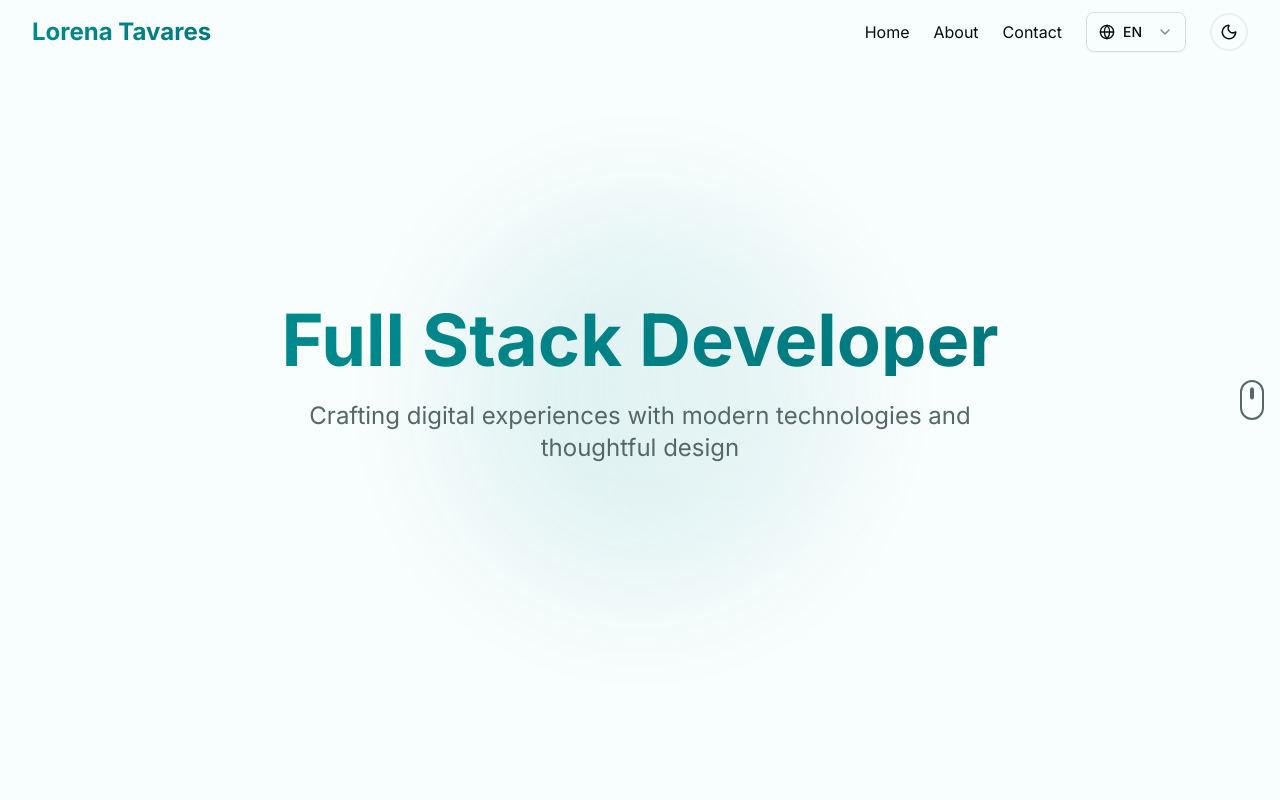
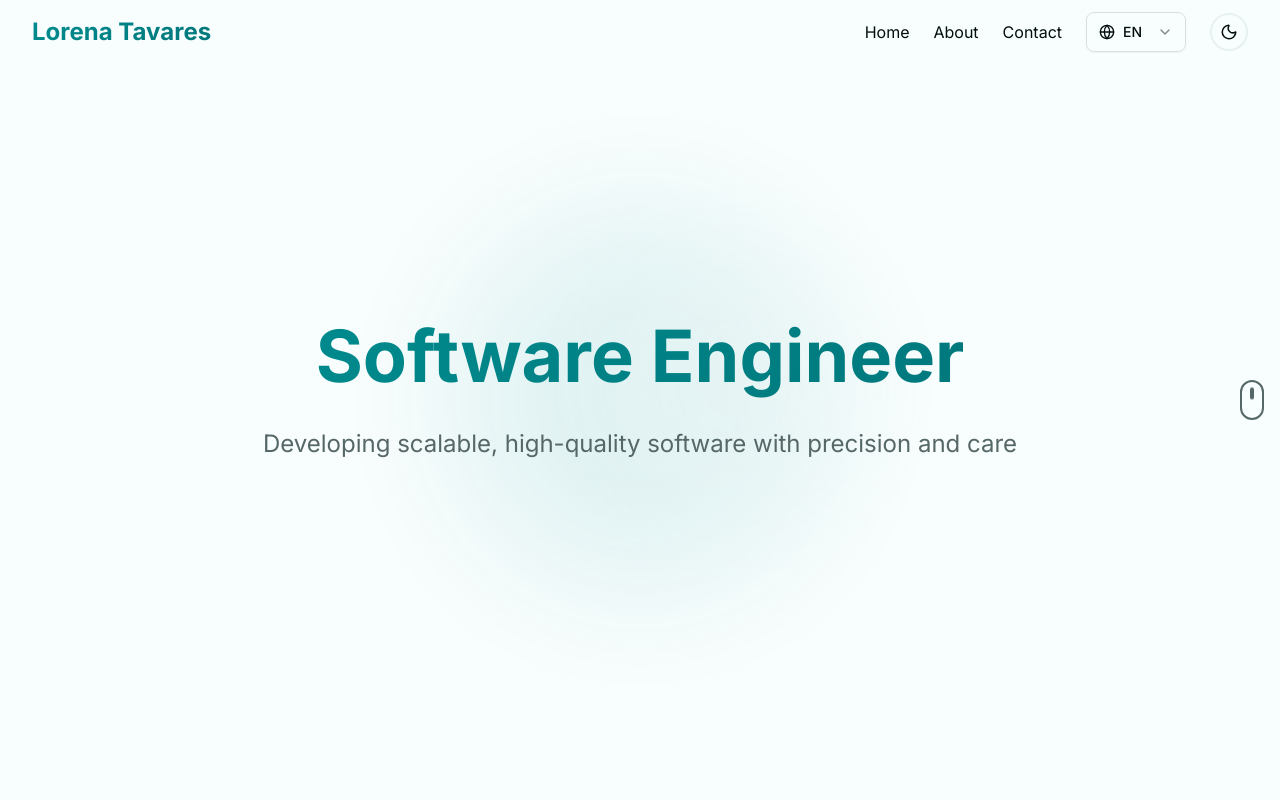
Before and after one commit to lotavares/portfolio, a Next.js app: page /en in a window 1280 px wide. Shown: the top 800 px of the page. Built offline with nearby package versions, Linux system fonts and the light colour scheme.

Commit message:
Fix titles and dark mode

```diff
--- a/src/app/globals.css
+++ b/src/app/globals.css
@@ -104,21 +104,21 @@
 .dark {
   --background: oklch(0.08 0.015 200);
   --foreground: oklch(0.95 0.005 200);
-  --card: oklch(0.12 0.02 200);
+  --card: oklch(0.22 0.02 200);
   --card-foreground: oklch(0.95 0.005 200);
-  --popover: oklch(0.12 0.02 200);
+  --popover: oklch(0.22 0.02 200);
   --popover-foreground: oklch(0.95 0.005 200);
   --primary: oklch(0.721 0.139 196.177);
   --primary-foreground: oklch(0.08 0.015 196);
-  --secondary: oklch(0.15 0.02 196);
+  --secondary: oklch(0.25 0.02 196);
   --secondary-foreground: oklch(0.95 0.005 196);
-  --muted: oklch(0.15 0.02 196);
-  --muted-foreground: oklch(0.6 0.02 196);
-  --accent: oklch(0.2 0.03 196);
+  --muted: oklch(0.25 0.02 196);
+  --muted-foreground: oklch(0.75 0.02 196);
+  --accent: oklch(0.28 0.03 196);
   --accent-foreground: oklch(0.95 0.005 196);
   --destructive: oklch(0.704 0.191 22.216);
-  --border: oklch(0.2 0.02 196);
-  --input: oklch(0.2 0.02 196);
+  --border: oklch(0.45 0.02 196);
+  --input: oklch(0.28 0.02 196);
   --ring: oklch(0.721 0.139 196.177);
   --chart-1: oklch(0.488 0.243 264.376);
   --chart-2: oklch(0.696 0.17 162.48);
@@ -146,3 +146,11 @@
     @apply bg-background text-foreground;
   }
 }
+
+.dark footer button[data-variant="outline"] {
+  background-color: var(--card);
+}
+
+.dark footer button[data-variant="outline"]:hover {
+  background-color: color-mix(in oklab, var(--card) 80%, transparent);
+}
--- /dev/null
+++ b/src/app/page.tsx
@@ -0,0 +1,5 @@
+import { redirect } from 'next/navigation'
+
+export default function RootPage() {
+  redirect('/en')
+}
--- a/src/components/layout/Footer.tsx
+++ b/src/components/layout/Footer.tsx
@@ -61,7 +61,7 @@ export function Footer() {
             <nav className="flex flex-col space-y-2">
               {[
                 { label: t('nav.about'), id: 'about' },
-                { label: t('nav.projects'), id: 'projects' },
+                // { label: t('nav.projects'), id: 'projects' },
                 { label: t('nav.contact'), id: 'contact' }
               ].map((item) => (
                 <button
--- a/src/components/sections/Introduction.tsx
+++ b/src/components/sections/Introduction.tsx
@@ -44,7 +44,7 @@ export function Introduction() {
           transition={{ duration: 0.8 }}
         >
           <motion.h1
-            className="text-4xl sm:text-5xl md:text-6xl lg:text-7xl font-bold mb-6 text-gradient"
+            className="text-4xl/12 sm:text-5xl/12 md:text-6xl/18 lg:text-7xl/24 font-bold mb-6 text-gradient"
             initial={{ opacity: 0, y: 20 }}
             animate={{ opacity: 1, y: 0 }}
             transition={{ duration: 0.8, delay: 0.2 }}
--- a/src/messages/en.json
+++ b/src/messages/en.json
@@ -9,18 +9,18 @@
     "toggleLanguage": "Switch to French"
   },
   "Introduction": {
-    "title": "Full Stack Developer",
-    "subtitle": "Crafting digital experiences with modern technologies and thoughtful design",
+    "title": "Software Engineer",
+    "subtitle": "Developing scalable, high-quality software with precision and care",
     "cta": "View My Work",
     "scrollIndicator": "Scroll to explore"
   },
   "Footer": {
     "myName": "Lorena Tavares",
-    "description": "Full-stack developer passionate about creating beautiful, functional web experiences that solve real-world problems.",
+    "description": "Software Engineer passionate about creating beautiful, functional web experiences that solve real-world problems.",
     "quickLinks": "Quick Links",
     "connect": "Connect",
     "backToTop": "Back to Top",
-    "copyright": "All rights reserved. Built with passion and attention to accessibility.",
+    "copyright": "All rights reserved.",
     "madeWith": "Made with",
     "using": "using",
     "nav": {
@@ -31,7 +31,7 @@
   },
   "About": {
     "title": "About Me",
-    "description": "I’m a Software Engineer with 5+ years of experience in full-stack development and data science. I have worked on scalable applications and reliable systems in cloud environments such as AWS and Azure.",
+    "description": "I'm a Software Engineer with 5+ years of experience in full-stack development and data science. I have worked on scalable applications and reliable systems in cloud environments such as AWS and Azure.",
     "passion": "I’m passionate about writing clean, maintainable code and enjoy collaborating in Agile teams to deliver solutions that improve efficiency and create lasting impact.",
     "skillsTitle": "Tech Stack"
   },
@@ -43,9 +43,5 @@
       "linkedin": "Visit LinkedIn",
       "email": "Send Email"
     }
-  },
-  "Metadata": {
-    "title": "Lorena Tavares - Full Stack Developer",
-    "description": "Full Stack Developer specializing in React, Next.js, and modern web technologies."
   }
 }
--- a/src/messages/fr.json
+++ b/src/messages/fr.json
@@ -9,18 +9,18 @@
     "toggleLanguage": "Passer à l'anglais"
   },
   "Introduction": {
-    "title": "Développeuse Full Stack",
-    "subtitle": "Créer des expériences numériques avec des technologies modernes et un design réfléchi",
+    "title": "Ingénieure Logiciel",
+    "subtitle": "Développer des logiciels évolutifs et de haute qualité, avec précision et soin",
     "cta": "Voir Mon Travail",
     "scrollIndicator": "Faire défiler pour explorer"
   },
   "Footer": {
     "myName": "Lorena Tavares",
-    "description": "Développeuse full-stack passionnée par la création d'expériences web belles et fonctionnelles qui résolvent des problèmes du monde réel.",
+    "description": "Ingénieure Logiciel passionnée par la création d'expériences web belles et fonctionnelles qui résolvent des problèmes du monde réel.",
     "quickLinks": "Liens Rapides",
     "connect": "Se Connecter",
     "backToTop": "Retour en Haut",
-    "copyright": "Tous droits réservés. Construit avec passion et attention à l'accessibilité.",
+    "copyright": "Tous droits réservés.",
     "madeWith": "Fait avec",
     "using": "utilisant",
     "nav": {
@@ -31,7 +31,7 @@
   },
   "About": {
     "title": "À Propos de Moi",
-    "description": "Je suis ingénieure en informatique avec plus de 5 ans d'expérience en développement full-stack et en science des données. J'ai travaillé sur des applications évolutives et des systèmes fiables dans des environnements cloud comme AWS et Azure.",
+    "description": "Je suis Ingénieure Logiciel avec plus de 5 ans d'expérience en développement full-stack et en science des données. J'ai travaillé sur des applications évolutives et des systèmes fiables dans des environnements cloud comme AWS et Azure.",
     "passion": "Je suis passionnée par l'écriture d'un code propre et maintenable et j'aime collaborer dans des équipes agiles pour fournir des solutions qui améliorent l'efficacité et génèrent un impact durable.",
     "skillsTitle": "Stack Technique"
   },
@@ -43,9 +43,5 @@
       "linkedin": "Visiter LinkedIn",
       "email": "Envoyer un Email"
     }
-  },
-  "Metadata": {
-    "title": "Lorena Tavares - Développeuse Full Stack",
-    "description": "Développeuse Full Stack spécialisée en React, Next.js et technologies web modernes."
   }
 }
```
